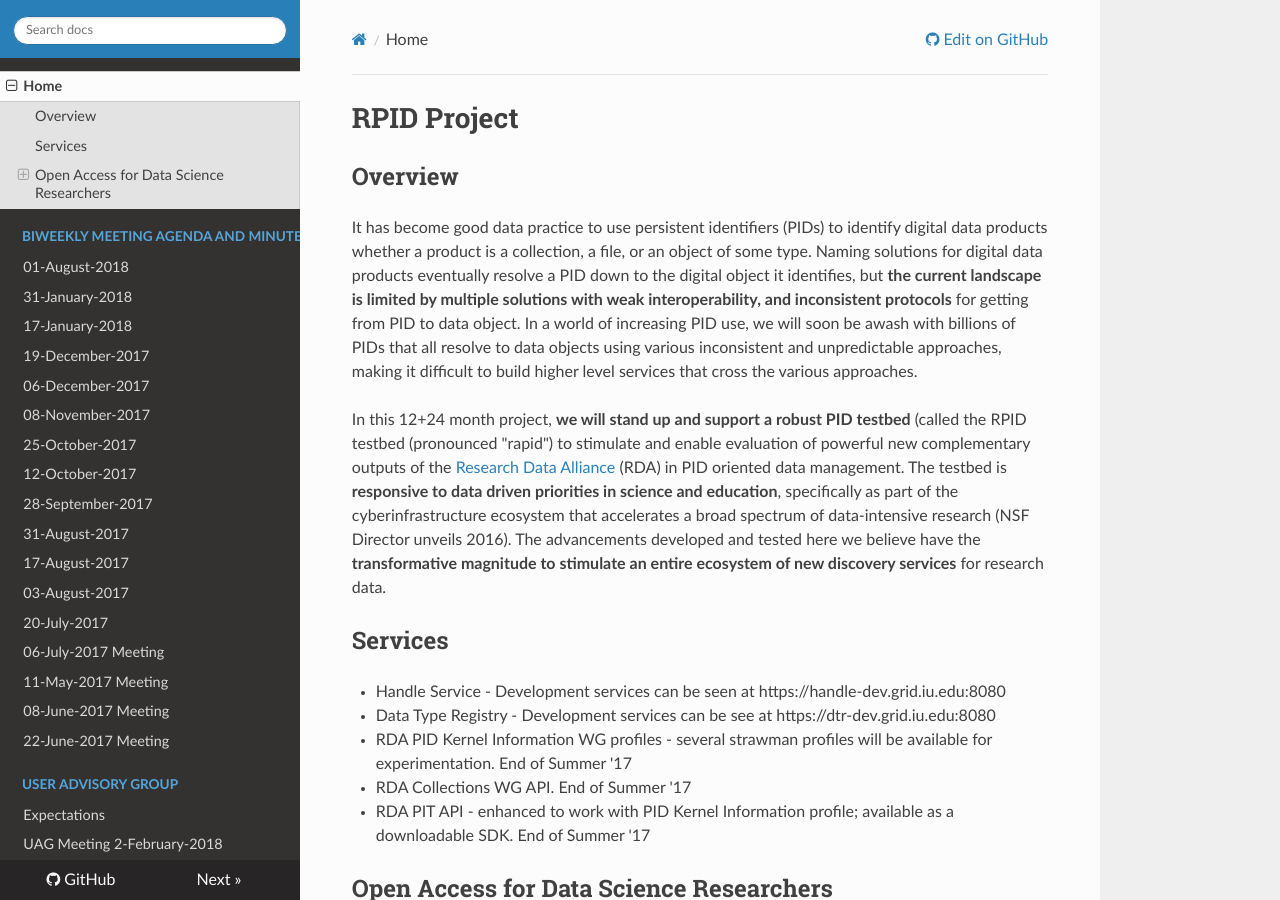
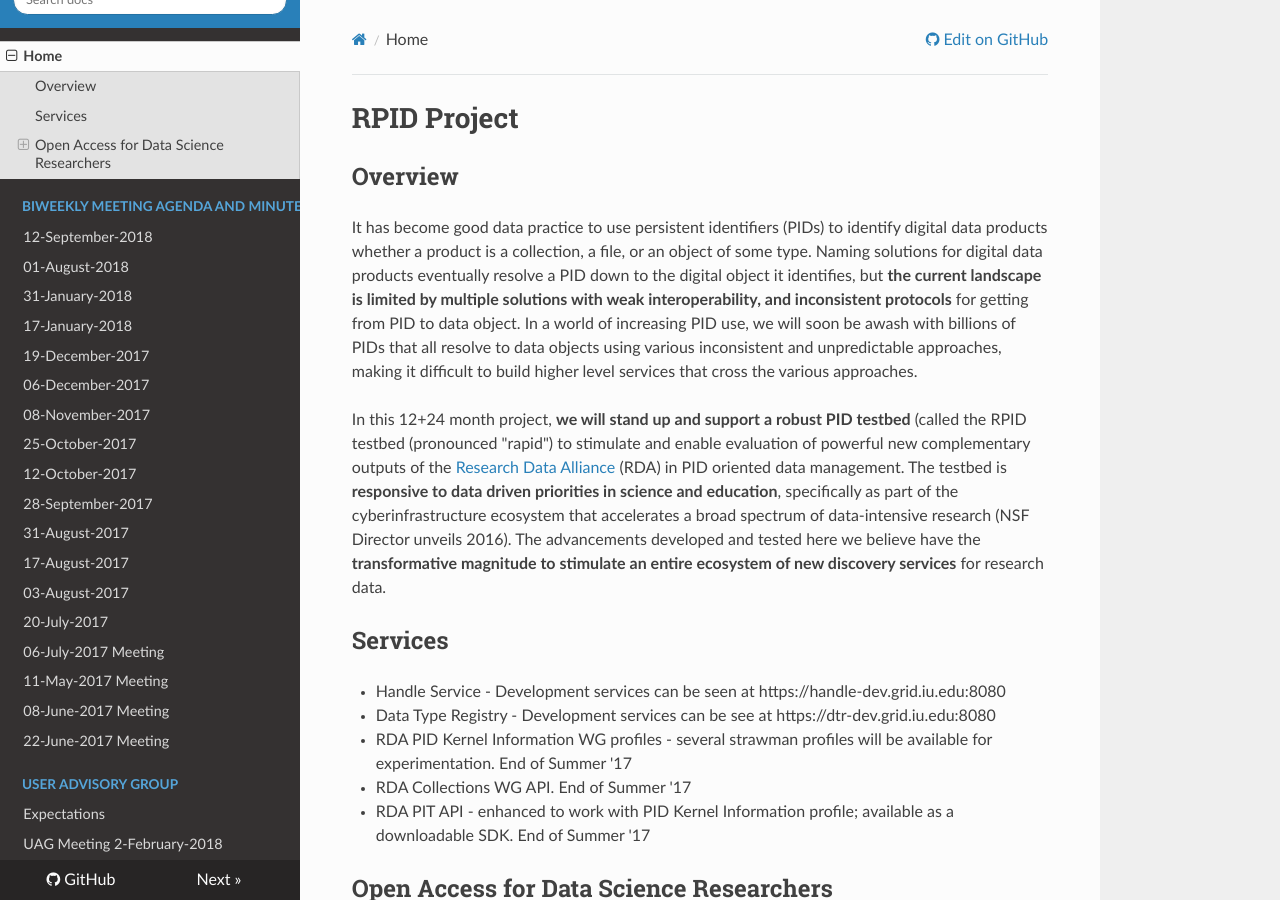
Before and after one commit to rpidproject/rpid, an MkDocs documentation site: the page built from docs/index.md, in a window 1280 px wide and 900 px high. Built offline with MkDocs 1.6.1, drawn with Linux system fonts in a browser that asks for light colours; nearby versions of some CDN libraries; old or Windows-style settings are respelled for this version of MkDocs.

Commit message:
Update mkdocs.yml

```diff
--- a/mkdocs.yml
+++ b/mkdocs.yml
@@ -9,6 +9,7 @@
 pages:
 - Home: 'index.md'
 - BiWeekly Meeting Agenda and Minutes:
+  - '12-September-2018': '12-September-2018.md'
   - '01-August-2018': '01-August-2018.md'
   - '31-January-2018': '31-January-2018.md'
   - '17-January-2018': '17-January-2018.md'
```
